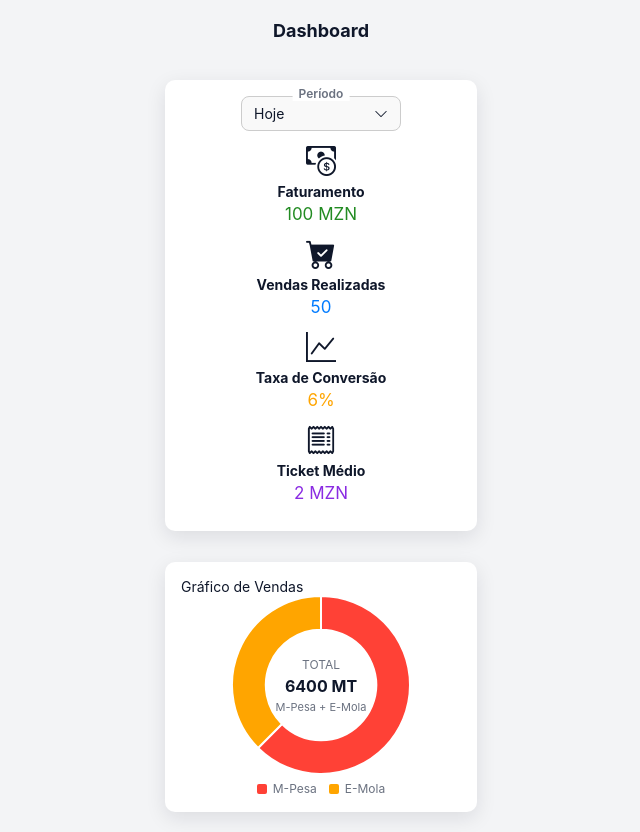
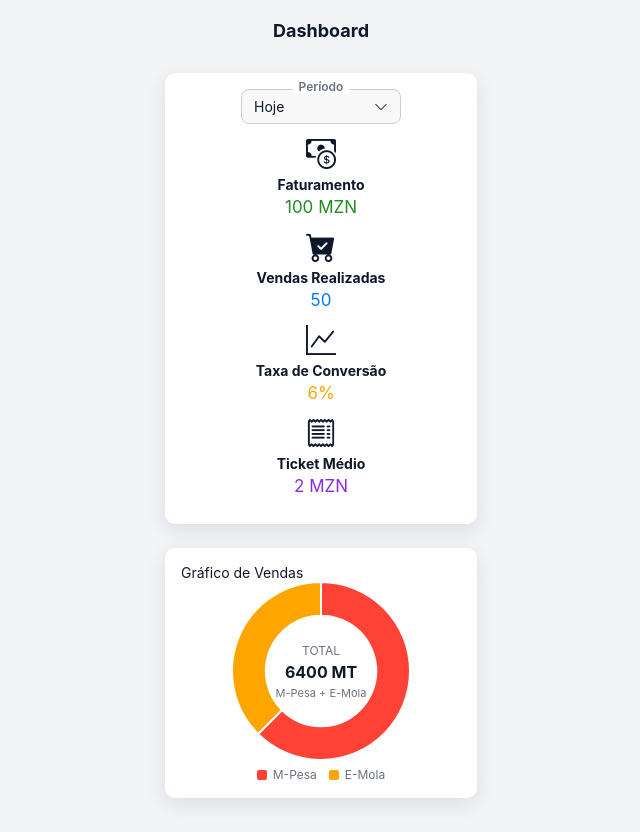
Before and after one commit to 258Solution/Pilass, a plain HTML site: page index.html in a window 1280 px wide. Shown: the whole page, without its empty margins (319-959 px from the left). Drawn offline with nearby package versions, Linux system fonts and the light colour scheme.

Commit message:
Update index.html

```diff
--- a/index.html
+++ b/index.html
@@ -35,7 +35,7 @@ body{
   box-shadow:var(--shadow);
   width:100%;
   max-width:280px;
-  margin-top:15px;
+  margin-top:8px;
 }
 
 /* Títulos */
```
